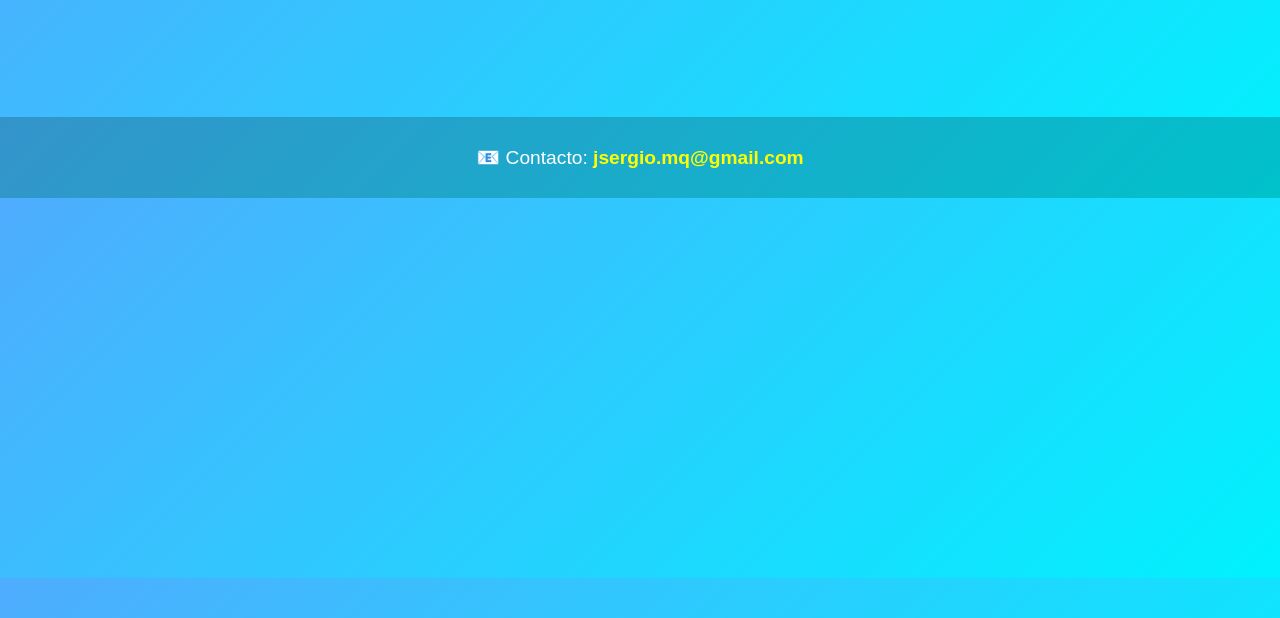
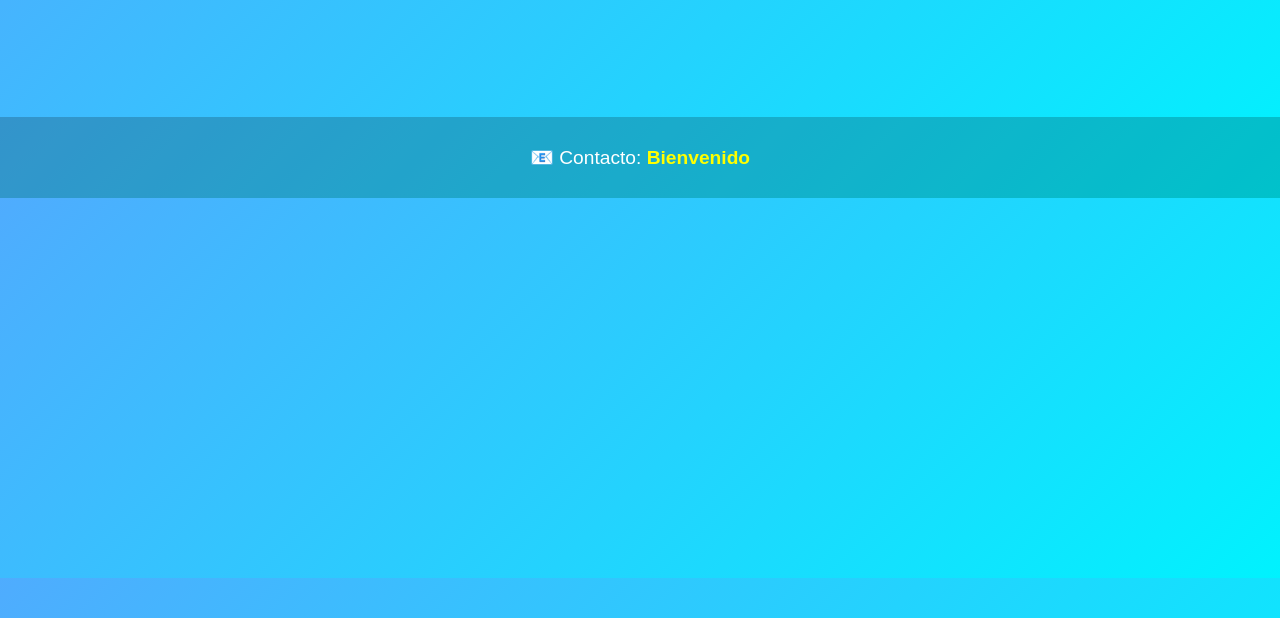
Before and after one commit to JSergioMQ/sgi.github.io, a plain HTML site: page index.html in a window 1280 px wide. Shown: the part 182-800 px from the top of the page. Drawn offline with Linux system fonts and the light colour scheme.

Commit message:
Update index.html

```diff
--- a/index.html
+++ b/index.html
@@ -41,7 +41,7 @@
     <p>Bienvenido a mi página web gratuita en GitHub Pages.</p>
   </header>
   <footer>
-    <p>📧 Contacto: <a href="mailto:jsergio.mq@gmail.com">jsergio.mq@gmail.com</a></p>
+    <p>📧 Contacto: <a href="mailto:jsergio.mq@gmail.com">Bienvenido</a></p>
   </footer>
 </body>
 </html>
```
